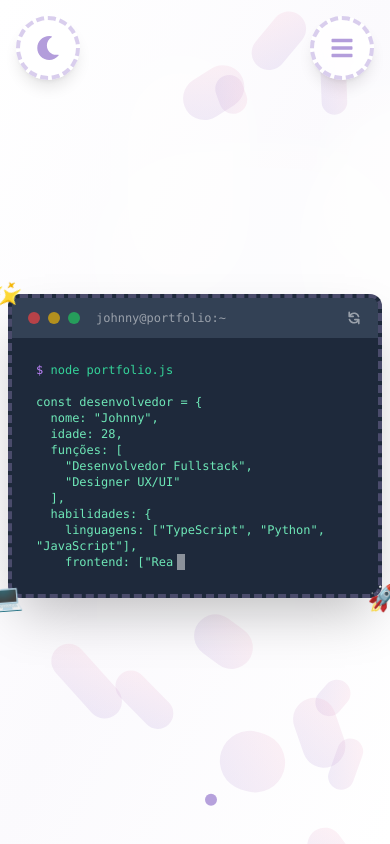
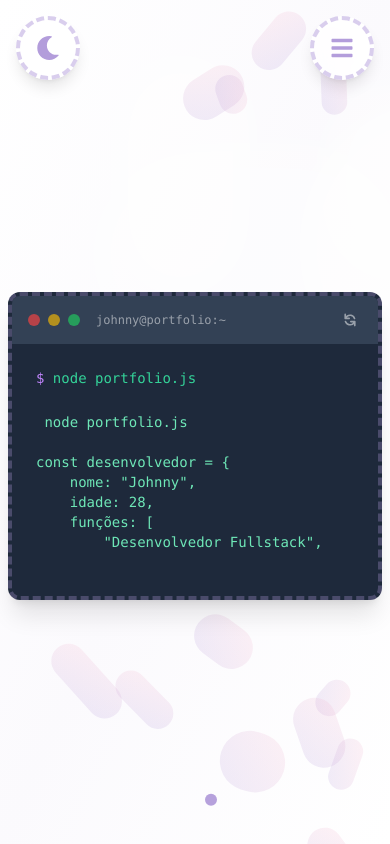
Before and after one commit to johnnywilly16/portfolio-teste, a Next.js app: page / in a window 390 px wide. Shown: the top 844 px of the page. Built offline with nearby package versions, Linux system fonts and the light colour scheme.

Commit message:
refactor: remove GSAP e implementa animações com React e Framer Motion no terminal

```diff
--- a/app/components/sections/HomeSection.tsx
+++ b/app/components/sections/HomeSection.tsx
@@ -1,13 +1,17 @@
-import { motion } from 'framer-motion'
-import { useEffect, useState } from 'react'
+import { motion, AnimatePresence } from 'framer-motion'
+import { useEffect, useState, useMemo, useRef } from 'react'
+import { FaAngleUp, FaAngleDown } from 'react-icons/fa'
 
 // Terminal aprimorado com mais linhas de código
 const CodeTerminal = () => {
-  const [isMinimized, setIsMinimized] = useState(false)
-  const [currentText, setCurrentText] = useState('')
-  const [isTyping, setIsTyping] = useState(true)
+  const [text, setText] = useState('')
+  const [showCursor, setShowCursor] = useState(true)
+  const [isTyping, setIsTyping] = useState(false)
+  const terminalRef = useRef<HTMLDivElement>(null)
 
-  const text = `const desenvolvedor = {
+  const codeText = `$ node portfolio.js
+
+const desenvolvedor = {
     nome: "Johnny",
     idade: 28,
     funções: [
@@ -35,43 +39,79 @@ const CodeTerminal = () => {
 desenvolvedor.criarCoisasIncríveis() // Iniciando a mágica... ✨`
 
   useEffect(() => {
-    if (!isTyping) return
+    let currentIndex = 0
+    let typingInterval: NodeJS.Timeout
 
-    let index = 0
-    const interval = setInterval(() => {
-      if (index <= text.length) {
-        setCurrentText(text.slice(0, index))
-        index++
+    const typeText = () => {
+      setIsTyping(true)
+
+      typingInterval = setInterval(() => {
+        if (currentIndex < codeText.length) {
+          setText(prev => prev + codeText[currentIndex])
+          currentIndex++
+
+          if (terminalRef.current) {
+            terminalRef.current.scrollTop = terminalRef.current.scrollHeight
+          }
         } else {
+          clearInterval(typingInterval)
           setIsTyping(false)
-        clearInterval(interval)
         }
-    }, 30)
+      }, 50) // Velocidade da digitação
+    }
 
-    return () => clearInterval(interval)
-  }, [isTyping, text])
+    typeText()
+
+    // Cursor piscante
+    const cursorInterval = setInterval(() => {
+      setShowCursor(prev => !prev)
+    }, 500)
+
+    return () => {
+      clearInterval(typingInterval)
+      clearInterval(cursorInterval)
+    }
+  }, [])
 
   const handleRestart = () => {
-    setCurrentText('')
+    if (!isTyping) {
+      setText('')
       setIsTyping(true)
+      let currentIndex = 0
+
+      const typingInterval = setInterval(() => {
+        if (currentIndex < codeText.length) {
+          setText(prev => prev + codeText[currentIndex])
+          currentIndex++
+
+          if (terminalRef.current) {
+            terminalRef.current.scrollTop = terminalRef.current.scrollHeight
+          }
+        } else {
+          clearInterval(typingInterval)
+          setIsTyping(false)
+        }
+      }, 50)
+    }
   }
 
   return (
     <motion.div
-      className="relative w-full mx-auto transform transition-all duration-300 max-w-4xl -rotate-2"
+      className="relative w-full mx-auto max-w-4xl -rotate-2"
       initial={{ opacity: 0, y: 20 }}
       animate={{ opacity: 1, y: 0 }}
       transition={{ duration: 0.5, delay: 0.2 }}
     >
-      <motion.div className="bg-slate-800 rounded-xl border-4 border-dashed border-pastel-purple/30 dark:border-dark-purple/30 overflow-hidden shadow-2xl">
+      <motion.div
+        ref={terminalRef}
+        className="bg-slate-800 rounded-xl border-4 border-dashed border-pastel-purple/30 dark:border-dark-purple/30 overflow-hidden shadow-xl hover:shadow-2xl hover:scale-[1.01] transition-all duration-300"
+        style={{ minHeight: "200px", maxHeight: "80vh", overflowY: "auto" }}
+      >
         {/* Barra de título do terminal */}
-        <div className="bg-slate-700 px-4 py-3 flex items-center justify-between">
+        <div className="bg-slate-700 px-4 py-3 flex items-center justify-between sticky top-0 z-10">
           <div className="flex items-center gap-2">
             <div className="flex gap-2">
-              <button
-                className="w-3 h-3 rounded-full bg-red-500/70 hover:bg-red-500 transition-colors"
-                onClick={() => setIsMinimized(!isMinimized)}
-              />
+              <div className="w-3 h-3 rounded-full bg-red-500/70" />
               <div className="w-3 h-3 rounded-full bg-yellow-500/70" />
               <div className="w-3 h-3 rounded-full bg-green-500/70" />
             </div>
@@ -79,7 +119,8 @@ desenvolvedor.criarCoisasIncríveis() // Iniciando a mágica... ✨`
           </div>
           <button
             onClick={handleRestart}
-            className="text-white/50 hover:text-white transition-colors"
+            className="text-white/50 hover:text-white transition-colors p-1"
+            title="Recomeçar animação"
           >
             <svg xmlns="http://www.w3.org/2000/svg" className="h-4 w-4" viewBox="0 0 20 20" fill="currentColor">
               <path fillRule="evenodd" d="M4 2a1 1 0 011 1v2.101a7.002 7.002 0 0111.601 2.566 1 1 0 11-1.885.666A5.002 5.002 0 005.999 7H9a1 1 0 010 2H4a1 1 0 01-1-1V3a1 1 0 011-1zm.008 9.057a1 1 0 011.276.61A5.002 5.002 0 0014.001 13H11a1 1 0 110-2h5a1 1 0 011 1v5a1 1 0 11-2 0v-2.101a7.002 7.002 0 01-11.601-2.566 1 1 0 01.61-1.276z" clipRule="evenodd" />
@@ -88,56 +129,29 @@ desenvolvedor.criarCoisasIncríveis() // Iniciando a mágica... ✨`
         </div>
 
         {/* Conteúdo do terminal */}
+        <div className="p-6 sm:p-8 font-mono text-sm sm:text-base">
           <motion.div
-          className="overflow-hidden"
-          animate={{
-            height: isMinimized ? '0px' : 'auto',
-            opacity: isMinimized ? 0 : 1
-          }}
-          transition={{ duration: 0.6, ease: "easeInOut" }}
+            className="text-emerald-400"
+            initial={{ opacity: 0 }}
+            animate={{ opacity: 1 }}
+            transition={{ duration: 0.5 }}
           >
-          <div className="p-6 sm:p-10 font-mono text-xs sm:text-sm md:text-base">
-            <div className="text-emerald-400">
             <span className="text-purple-400">$</span> node portfolio.js
+          </motion.div>
+          <div className="mt-6 whitespace-pre text-emerald-300 max-w-full" style={{ tabSize: 4 }}>
+            {text}
+            {showCursor && (
+              <motion.span
+                className="inline-block w-2 h-5 bg-white/70 ml-1 align-middle"
+                initial={{ opacity: 0 }}
+                animate={{ opacity: 1 }}
+                exit={{ opacity: 0 }}
+                transition={{ duration: 0.3 }}
+              />
+            )}
           </div>
-            <pre className="mt-4 text-emerald-300 whitespace-pre-wrap">
-              {currentText}
-              <motion.span
-                className="inline-block w-2 h-4 bg-white/70 ml-1 align-middle"
-                animate={{ opacity: [1, 0] }}
-                transition={{ duration: 0.8, repeat: Infinity }}
-              />
-            </pre>
         </div>
       </motion.div>
-      </motion.div>
-
-      {/* Elementos decorativos */}
-      {!isMinimized && (
-        <>
-          <motion.div
-            className="absolute -bottom-4 sm:-bottom-8 -left-4 sm:-left-8 text-2xl sm:text-4xl lg:text-6xl"
-            animate={{ rotate: [-10, 10], scale: [1, 1.1, 1] }}
-            transition={{ duration: 3, repeat: Infinity }}
-          >
-            💻
-          </motion.div>
-          <motion.div
-            className="absolute -bottom-4 sm:-bottom-8 -right-4 sm:-right-8 text-2xl sm:text-4xl lg:text-6xl"
-            animate={{ rotate: [10, -10], scale: [1, 1.1, 1] }}
-            transition={{ duration: 4, repeat: Infinity }}
-          >
-            🚀
-          </motion.div>
-          <motion.div
-            className="absolute -top-4 sm:-top-8 -left-4 sm:-left-8 text-2xl sm:text-4xl lg:text-6xl"
-            animate={{ rotate: [0, 360], scale: [1, 1.2, 1] }}
-            transition={{ duration: 6, repeat: Infinity }}
-          >
-            ✨
-          </motion.div>
-        </>
-      )}
     </motion.div>
   )
 }
@@ -199,6 +213,68 @@ const FloatingBubbles = () => (
   </div>
 )
 
+interface TerminalTitleProps {
+  title: string
+  isActive: boolean
+}
+
+export function TerminalTitle({ title, isActive }: TerminalTitleProps) {
+  return (
+    <motion.div
+      className="relative w-full max-w-3xl mx-auto px-4 sm:px-0"
+      initial={{ opacity: 0, y: -20 }}
+      animate={{ opacity: 1, y: 0 }}
+      transition={{ duration: 0.5 }}
+    >
+      <motion.div
+        className="relative overflow-hidden rounded-[2rem] border-4 border-dashed border-pastel-purple/30 dark:border-dark-purple/30 bg-white/90 dark:bg-dark-surface/90 backdrop-blur-lg"
+        animate={{
+          rotate: [-0.5, 0.5, -0.5]
+        }}
+        transition={{
+          duration: 5,
+          repeat: Infinity,
+          ease: "easeInOut"
+        }}
+      >
+        {/* Barra de título do terminal */}
+        <div className="bg-gradient-to-r from-pastel-purple/20 to-pastel-pink/20 dark:from-dark-purple/20 dark:to-dark-pink/20 h-8 flex items-center px-4">
+          <div className="flex gap-2">
+            <div className="w-3 h-3 rounded-full bg-red-500" />
+            <div className="w-3 h-3 rounded-full bg-yellow-500" />
+            <div className="w-3 h-3 rounded-full bg-green-500" />
+          </div>
+        </div>
+
+        {/* Título */}
+        <div className="px-8 py-6 relative">
+          <div className="flex items-center justify-center gap-2">
+            <h2 className="text-2xl sm:text-3xl md:text-4xl font-cartoon font-bold bg-gradient-to-r from-pastel-purple to-pastel-pink dark:from-dark-purple dark:to-dark-pink text-transparent bg-clip-text text-center">
+              {title}
+            </h2>
+
+            {/* Cursor piscante */}
+            {isActive && (
+              <motion.div
+                className="w-[3px] h-8 bg-pastel-purple dark:bg-dark-purple"
+                animate={{ opacity: [1, 0] }}
+                transition={{ duration: 0.8, repeat: Infinity }}
+              />
+            )}
+          </div>
+        </div>
+
+        {/* Efeito de brilho */}
+        <motion.div
+          className="absolute inset-0 bg-gradient-to-r from-pastel-purple/5 to-pastel-pink/5 dark:from-dark-purple/5 dark:to-dark-pink/5"
+          animate={{ opacity: [0.5, 0.8, 0.5] }}
+          transition={{ duration: 2, repeat: Infinity }}
+        />
+      </motion.div>
+    </motion.div>
+  )
+}
+
 export function HomeSection() {
   return (
     <section id="inicio" className="relative min-h-screen flex items-center justify-center overflow-hidden bg-gradient-to-br from-white via-pastel-purple/5 to-white dark:from-dark-surface dark:via-dark-purple/5 dark:to-dark-surface">
```
Lines whose indentation alone changed are shown as unchanged.
